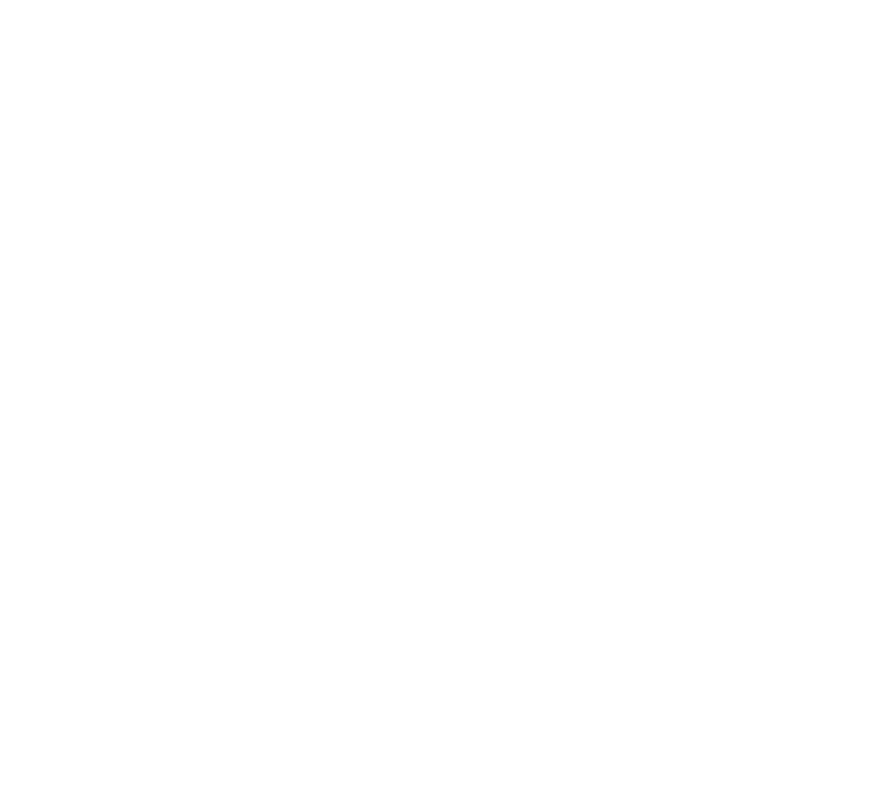
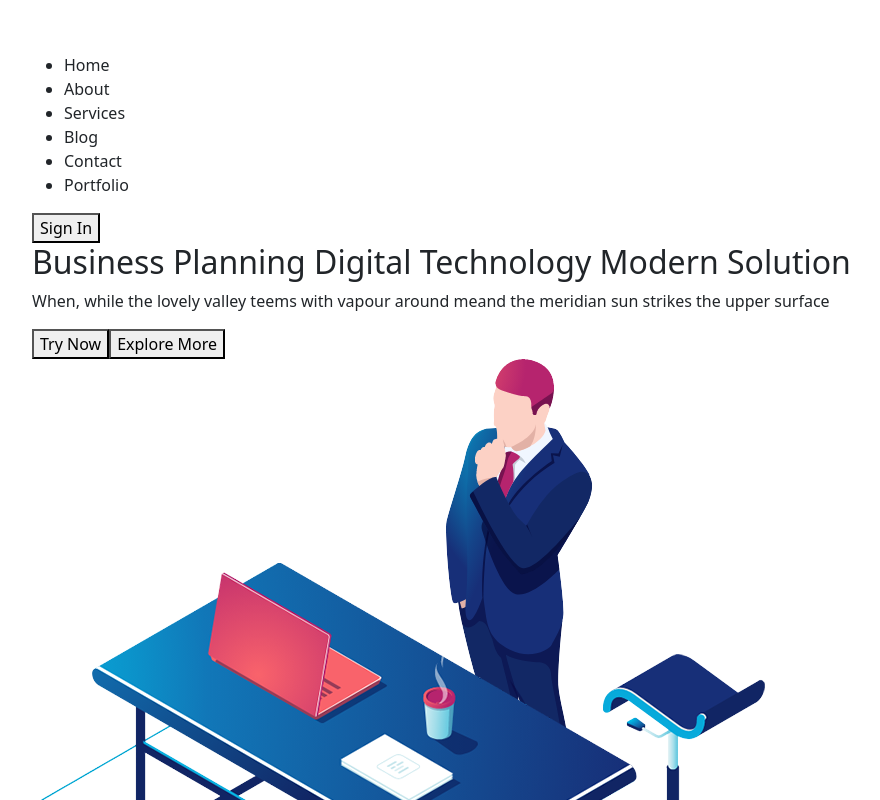
Before and after one commit to MattiaLongo03/proj-html-vuejs, a Vue app: page / in a window 1280 px wide. Shown: the top 800 px of the page, without its empty margins (50-930 px from the left). Built offline with nearby package versions, Linux system fonts and the light colour scheme.

Commit message:
Struttura Header

```diff
--- a/src/App.vue
+++ b/src/App.vue
@@ -1,15 +1,18 @@
 <template>
   <div>
+    <HeaderPage />
     <MainPage />
   </div>
 </template>
 
 <script>
+import HeaderPage from '@/components/HeaderPage.vue';
 import MainPage from '@/components/MainPage.vue';
 
 export default {
   name: 'App',
   components: {
+    HeaderPage,
     MainPage,
   },
 };
--- a/src/components/HeaderPage.vue
+++ b/src/components/HeaderPage.vue
@@ -1,13 +1,45 @@
+<!-- eslint-disable max-len -->
 <template>
-  <div />
+  <header>
+    <div class="container">
+      <img
+        src="../assets/images/white-logo-2.png"
+        alt=""
+      >
+      <nav>
+        <ul>
+          <li>Home</li>
+          <li>About</li>
+          <li>Services</li>
+          <li>Blog</li>
+          <li>Contact</li>
+          <li>Portfolio</li>
+        </ul>
+        <button>Sign In</button>
+      </nav>
+    </div>
+    <div>
+      <div class="container">
+        <h2>Business Planning Digital Technology Modern Solution</h2>
+        <p>When, while the lovely valley teems with vapour around meand the meridian sun strikes the upper surface</p>
+        <button>Try Now</button>
+        <button>Explore More</button>
+      </div>
+      <div class="container">
+        <img
+          src="../assets/images/header.png"
+          alt=""
+        >
+      </div>
+    </div>
+  </header>
 </template>
 
 <script>
 export default {
-
+  name: 'HeaderPage',
 };
 </script>
 
-<style>
-
+<style lang="scss" scoped>
 </style>
```
